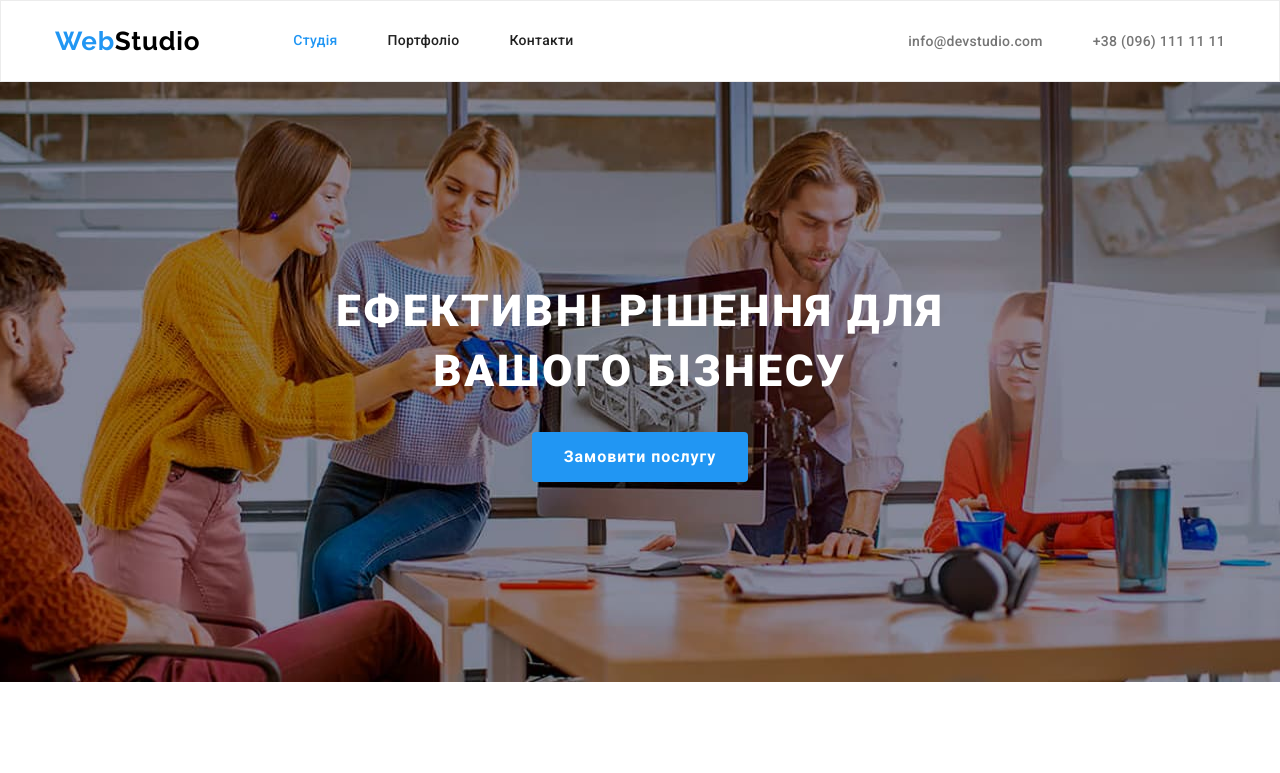
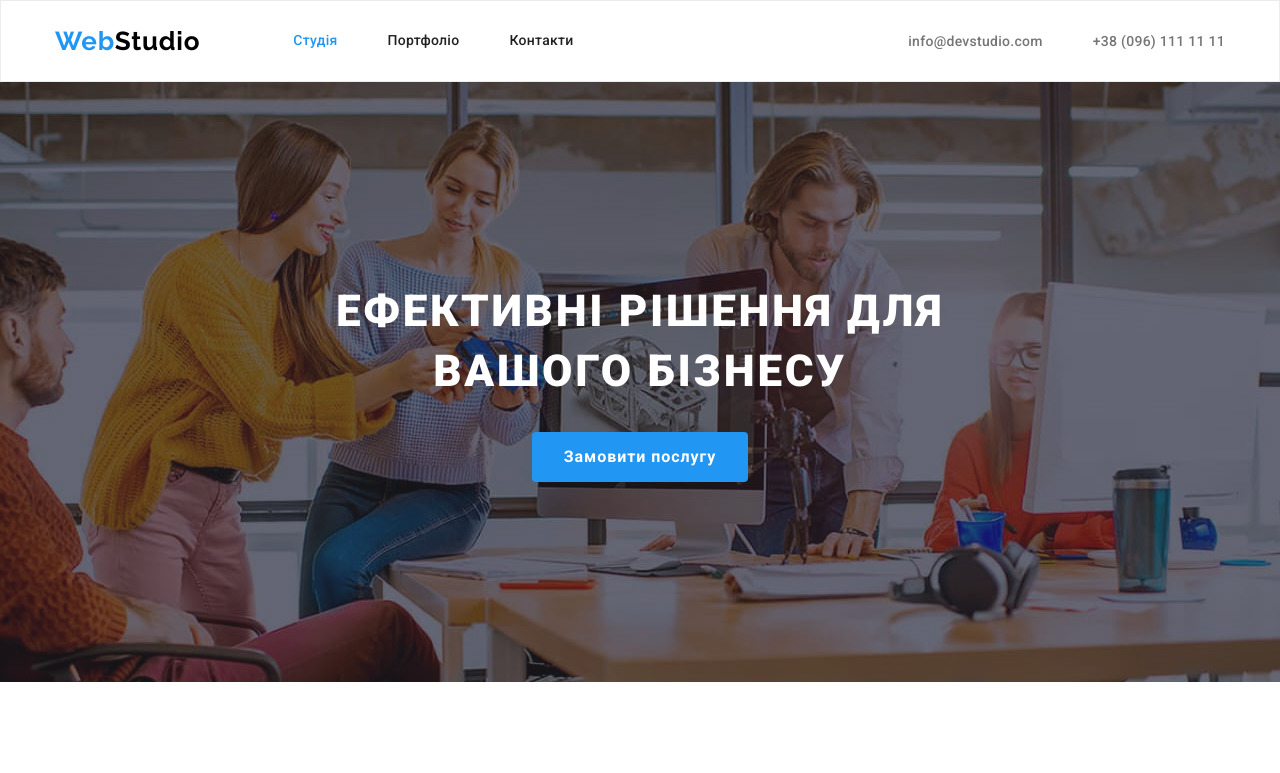
Before and after one commit to Oleksandr-Shuba/goit-markup-hw-04, a plain HTML site: page index.html in a window 1280 px wide. Shown: the top 773 px of the page. Drawn offline with nearby package versions, Linux system fonts and the light colour scheme.

Commit message:
Update index.css

```diff
--- a/css/index.css
+++ b/css/index.css
@@ -8,8 +8,12 @@
 }
 
 .top-banner {
-    background-image: url('../images/index/header-Img.jpg');
-    background-size: 1600px, cover;
+    max-width: 1600px;
+    height: 600px;
+    margin-left: auto;
+    margin-right: auto;
+    background-image: linear-gradient( to right, rgba(47, 48, 58, 0.4), rgba(47, 48, 58, 0.4)), url('../images/index/header-Img.jpg');
+    background-size: cover;
     background-position: center;
     background-repeat: no-repeat;
 }
@@ -154,9 +158,7 @@
 
 /* -------REGULAR---CUSTOMERS---- */
 
-.customers {
-
-}
+.customers {}
 
 .container {}
 
@@ -173,11 +175,15 @@
 
 .customers-list {
     display: flex;
-    gap: 30;
     padding-bottom: 94px;
+    gap: 30px;
+
 }
 
 .container-customers {
+    background: #F5F4FA;
+    border-radius: 4px;
+
 
 }
 
```
